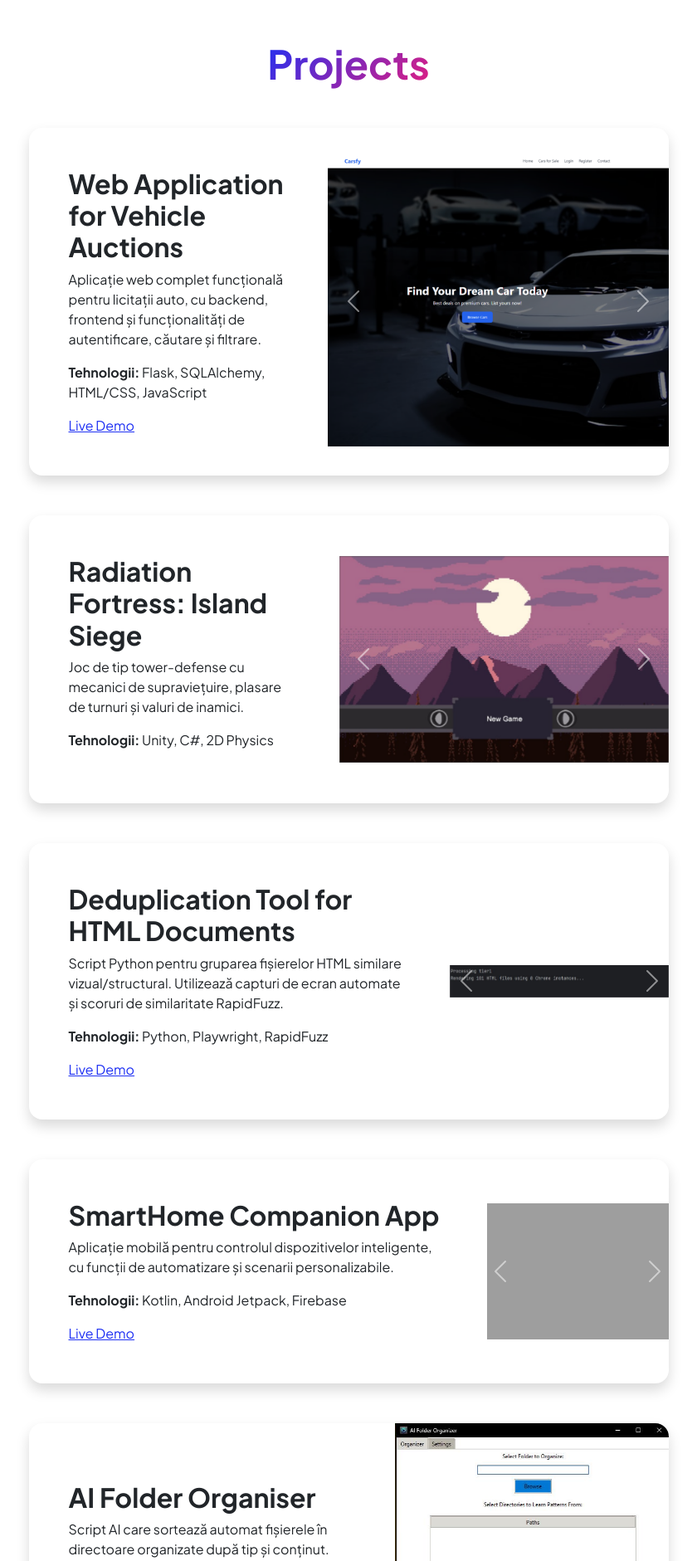
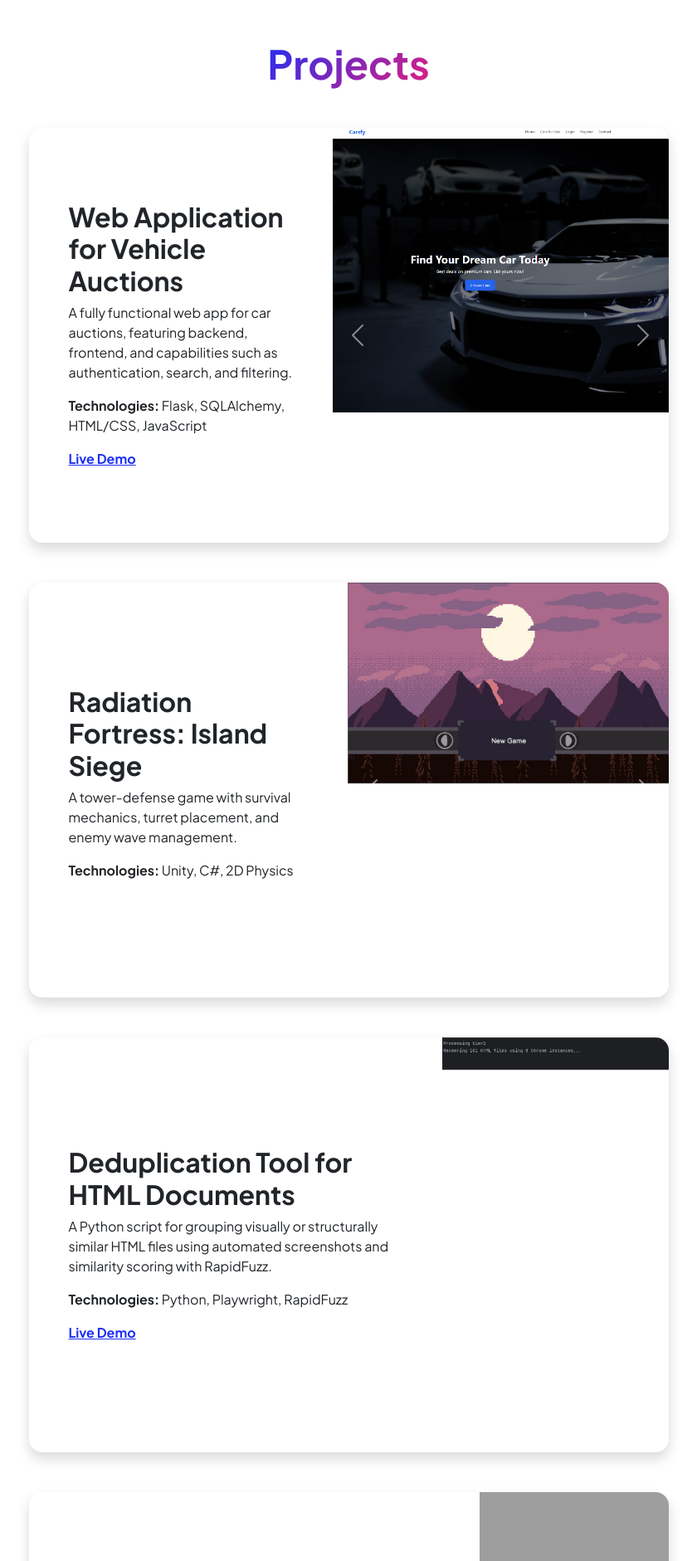
Before and after one commit to ThisPDF/WebCV, a Flask app: page /projects in a window 1280 px wide. Shown: the part 72-1953 px from the top of the page at 83% size, without its empty margins (220-1060 px from the left). Run offline with Flask 3, Linux system fonts and the light colour scheme; some libraries are stand-ins or nearby versions; grey boxes are pictures that could not be loaded.

Commit message:
Version 2- Photos added working+ desing

```diff
--- a/templates/macros/project_card.html
+++ b/templates/macros/project_card.html
@@ -1,21 +1,53 @@
 {% macro project_card(id, title, description, tech, link, images) %}
+<style>
+    .custom-carousel-height {
+        height: 300px;
+    }
+
+    @media (min-width: 768px) {
+        .custom-carousel-height {
+            height: 500px;
+        }
+    }
+
+    .carousel-image-wrapper {
+        display: flex;
+        justify-content: center;
+        align-items: center;
+        height: 100%;
+        width: 100%;
+    }
+
+    .carousel-image-wrapper img {
+        max-width: 100%;
+        max-height: 100%;
+        object-fit: contain;
+    }
+</style>
+
 <div class="card overflow-hidden shadow rounded-4 border-0 mb-5">
     <div class="card-body p-0">
         <div class="d-flex flex-column flex-md-row align-items-center">
+            <!-- Text Content -->
             <div class="p-5 flex-fill">
                 <h2 class="fw-bolder">{{ title }}</h2>
                 <p>{{ description }}</p>
-                <p><strong>Tehnologii:</strong> {{ tech }}</p>
+                <p><strong>Technologies:</strong> {{ tech }}</p>
                 {% if link %}
-                <a href="{{ link }}" target="_blank">Live Demo</a>
+                <a href="{{ link }}" target="_blank" class="text-primary fw-bold">Live Demo</a>
                 {% endif %}
             </div>
+
+            <!-- Image Carousel -->
             <div class="flex-fill">
                 <div id="{{ id }}" class="carousel slide" data-bs-ride="carousel">
-                    <div class="carousel-inner">
+                    <div class="carousel-inner custom-carousel-height overflow-hidden">
                         {% for image in images %}
                         <div class="carousel-item {% if loop.first %}active{% endif %}">
-                            <img src="{{ url_for('static', filename='assets/img/' + image) }}" class="d-block w-100" alt="{{ title }} image {{ loop.index }}">
+                            <div class="carousel-image-wrapper">
+                                <img src="{{ url_for('static', filename='assets/img/' + image) }}"
+                                     alt="{{ title }} image {{ loop.index }}">
+                            </div>
                         </div>
                         {% endfor %}
                     </div>
--- a/templates/projects.html
+++ b/templates/projects.html
@@ -15,7 +15,7 @@
                 {{ project_card(
                     'carouselCarAuction',
                     'Web Application for Vehicle Auctions',
-                    'Aplicație web complet funcțională pentru licitații auto, cu backend, frontend și funcționalități de autentificare, căutare și filtrare.',
+                    'A fully functional web app for car auctions, featuring backend, frontend, and capabilities such as authentication, search, and filtering.',
                     'Flask, SQLAlchemy, HTML/CSS, JavaScript',
                     'https://carauction.onrender.com',
                     ['car-auction-1.jpg', 'car-auction-2.jpg','car-auction-3.jpg','car-auction-4.jpg','car-auction-5.jpg','car-auction-6.jpg']
@@ -24,7 +24,7 @@
                 {{ project_card(
                     'carouselRadiation',
                     'Radiation Fortress: Island Siege',
-                    'Joc de tip tower-defense cu mecanici de supraviețuire, plasare de turnuri și valuri de inamici.',
+                    'A tower-defense game with survival mechanics, turret placement, and enemy wave management.',
                     'Unity, C#, 2D Physics',
                     '',
                     ['radiation-1.jpg', 'radiation-2.jpg','radiation-3.jpg','radiation-4.jpg']
@@ -33,7 +33,7 @@
                 {{ project_card(
                     'carouselDeduplication',
                     'Deduplication Tool for HTML Documents',
-                    'Script Python pentru gruparea fișierelor HTML similare vizual/structural. Utilizează capturi de ecran automate și scoruri de similaritate RapidFuzz.',
+                    'A Python script for grouping visually or structurally similar HTML files using automated screenshots and similarity scoring with RapidFuzz.',
                     'Python, Playwright, RapidFuzz',
                     'https://github.com/ThisPDF/Deduplication-Tool-for-HTML-Documents',
                     ['deduplication-1.jpg', 'deduplication-2.jpg','deduplication-3.jpg']
@@ -42,7 +42,7 @@
                 {{ project_card(
                     'carouselSmartHome',
                     'SmartHome Companion App',
-                    'Aplicație mobilă pentru controlul dispozitivelor inteligente, cu funcții de automatizare și scenarii personalizabile.',
+                    'A mobile app for managing smart devices, supporting automation routines and custom control scenarios.',
                     'Kotlin, Android Jetpack, Firebase',
                     'https://github.com/ThisPDF/HakatonGoogleApp',
                     ['smarthome-1.jpg', 'smarthome-2.jpg']
@@ -51,7 +51,7 @@
                 {{ project_card(
                     'carouselAIFolder',
                     'AI Folder Organiser',
-                    'Script AI care sortează automat fișierele în directoare organizate după tip și conținut.',
+                    'An AI-powered script that automatically sorts files into organized directories based on type and content.',
                     'Python, scikit-learn, OS scripting',
                     '',
                     ['ai-folder-1.jpeg', 'ai-folder-2.jpeg','ai-folder-3.jpeg']
```
Also changed, not shown: 1 other file.
